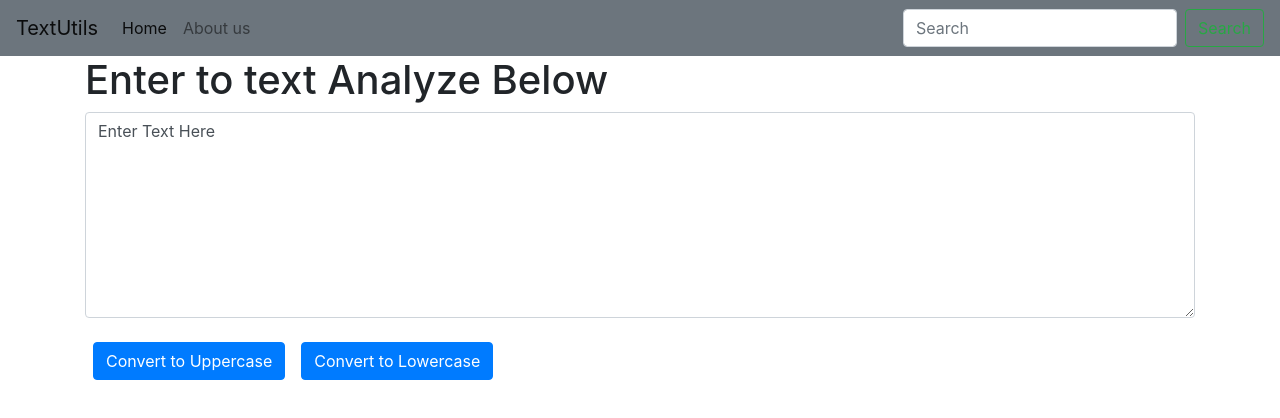
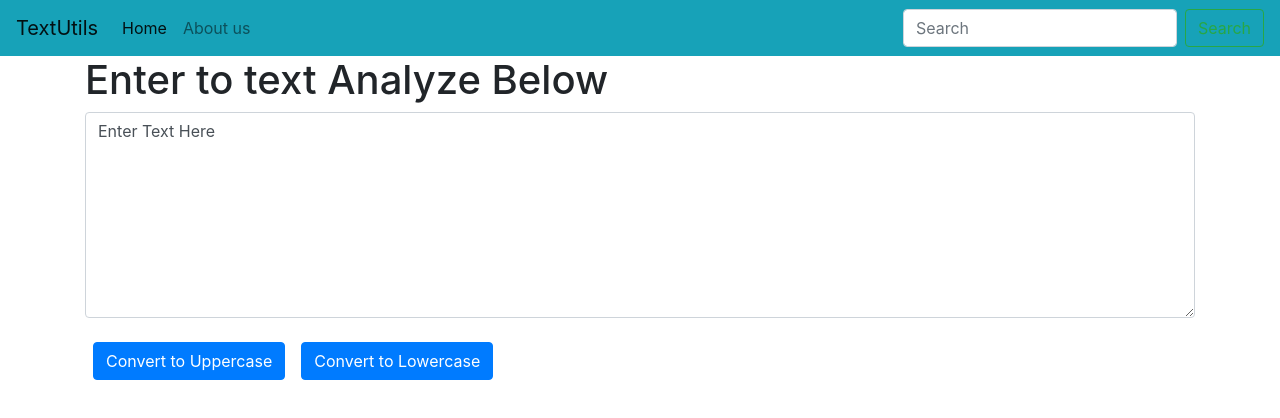
Before and after one commit to Github-9110/TextUtiles_ReactjsOnly, a React (Vite) app: page / in a window 1280 px wide. Shown: the top 418 px of the page. Built offline with nearby package versions, Linux system fonts and the light colour scheme.

Commit message:
Nav bg change

```diff
--- a/src/components/Navbar.jsx
+++ b/src/components/Navbar.jsx
@@ -4,7 +4,8 @@
 
 export default function Navbar(props) {
   return (
-    <nav className="navbar navbar-expand-lg navbar-light bg-secondary">
+    <nav className="navbar navbar-expand-lg navbar-light bg-info">
+
   <a className="navbar-brand" href="/">{props.title}</a>
   <button className="navbar-toggler" type="button" data-toggle="collapse" data-target="#navbarSupportedContent" aria-controls="navbarSupportedContent" aria-expanded="false" aria-label="Toggle navigation">
     <span className="navbar-toggler-icon"></span>
@@ -18,8 +19,6 @@
       <li className="nav-item">
         <a className="nav-link" href="/">{props.aboutTitle}</a>
       </li>
-
-
     </ul>
     <form className="form-inline my-2 my-lg-0">
       <input className="form-control mr-sm-2" type="search" placeholder="Search" aria-label="Search" />
```
